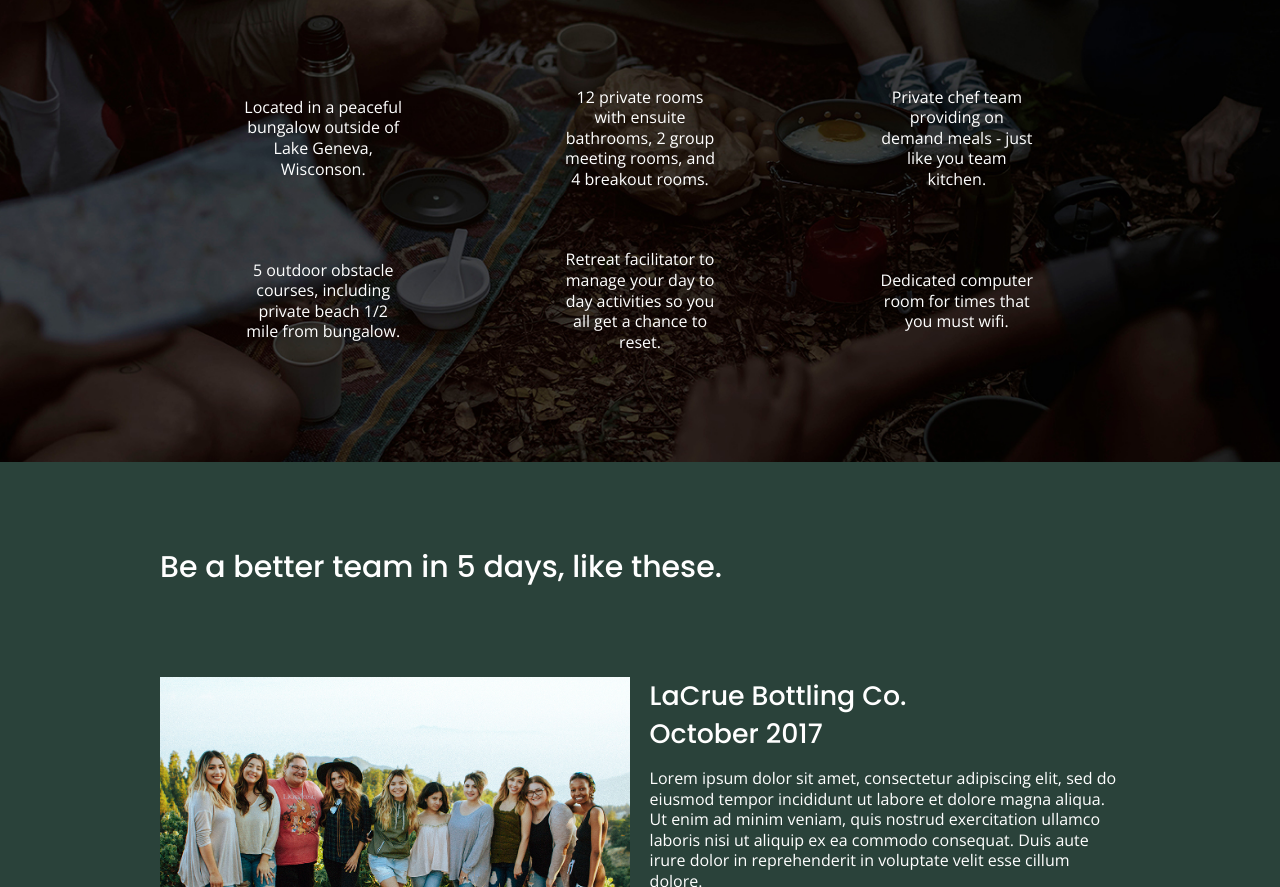
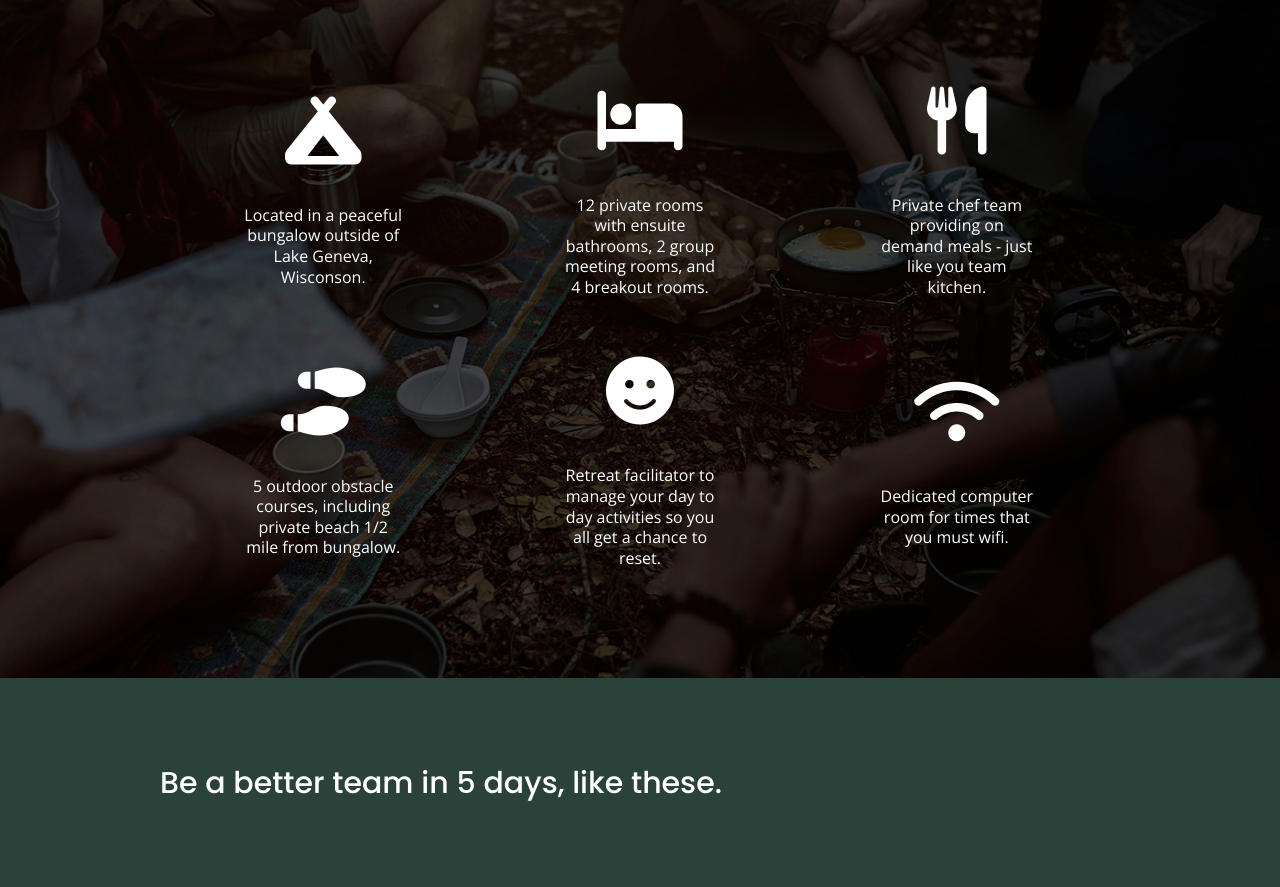
Before and after one commit to NatalieKDesigns/unplugged-retreat, a plain HTML site: page index.html in a window 1280 px wide. Shown: the part 1140-2027 px from the top of the page. Drawn offline with nearby package versions, Linux system fonts and the light colour scheme; files whose address does not match are found by name.

Commit message:
added features icons

```diff
--- a/css/main.css
+++ b/css/main.css
@@ -331,6 +331,11 @@ aside {
   align-items: center;
   flex-flow: row wrap;
   padding-bottom: 50px;
+}
+
+.features i {
+  font-size: 3.75em;
+  margin-bottom: 40px;
 }
 
 .features p {
@@ -746,6 +751,10 @@ aside .content-wrapper .form {
   flex-basis: 33%;
 }
 
+.features i {
+  font-size: 4.25em;
+}
+
 /* Reviews */
 
 .reviews h2 {
--- a/index.html
+++ b/index.html
@@ -17,6 +17,7 @@
   <link rel="stylesheet" href="./css/main.css">
 
   <meta name="theme-color" content="#fafafa">
+  <script src="https://kit.fontawesome.com/259e684512.js"></script>
 </head>
 
 <body>
@@ -64,27 +65,39 @@
       <h2>Have the work week you always dreamed of - without the bad wifi.</h2>
       <div class="features-items">
         <article>
-      <p class="tent-icon"></p>
+      <p class="fontawesome-icon">
+      <i class="fas fa-campground"></i>
+      </p>
       <p class="features-item-description">Located in a peaceful bungalow outside of Lake Geneva, Wisconson.</p>
     </article>
     <article>
-      <p class="bed-icon"></p>
+      <p class="fontawesome-icon">
+      <i class="fas fa-bed"></i>
+      </p>
       <p class="features-item-description">12 private rooms with ensuite bathrooms, 2 group meeting rooms, and 4 breakout rooms.</p>
     </article>
     <article>
-      <p class="chef-icon"</p>
+      <p class="fontawesome-icon">
+      <i class="fas fa-utensils"></i>
+      </p>
       <p class ="features-item-description">Private chef team providing on demand meals - just like you team kitchen.</p>
     </article>
     <article>
-      <p class="feet-icon"></p>
+      <p class="fontawesome-icon">
+      <i class="fas fa-shoe-prints"></i>
+      </p>
       <p class="features-item-description">5 outdoor obstacle courses, including private beach 1/2 mile from bungalow.</p>
     </article>
     <article>
-      <p class="smile-icon"></p>
+      <p class="fontawesome-icon">
+      <i class="fas fa-smile"></i>
+      </p>
       <p class="features-item-description">Retreat facilitator to manage your day to day activities so you all get a chance to reset.</p>
     </article>
     <article>
-      <p class="wifi-icon"></p>
+      <p class="fontawesome-icon">
+      <i class="fas fa-wifi"></i>
+      </p>
       <p class="features-item-description">Dedicated computer room for times that you must wifi.</p>
       </article>
     </div>
```
Also changed, not shown: about/index.html (+1 -0 lines), faq/index.html (+1 -0 lines).
